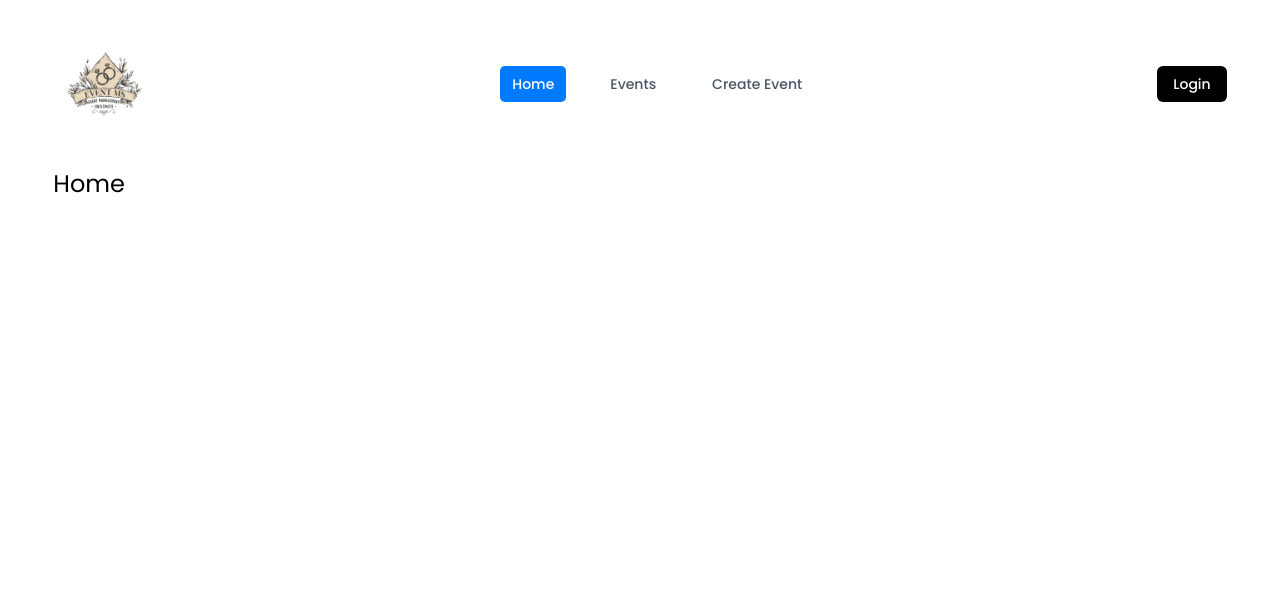
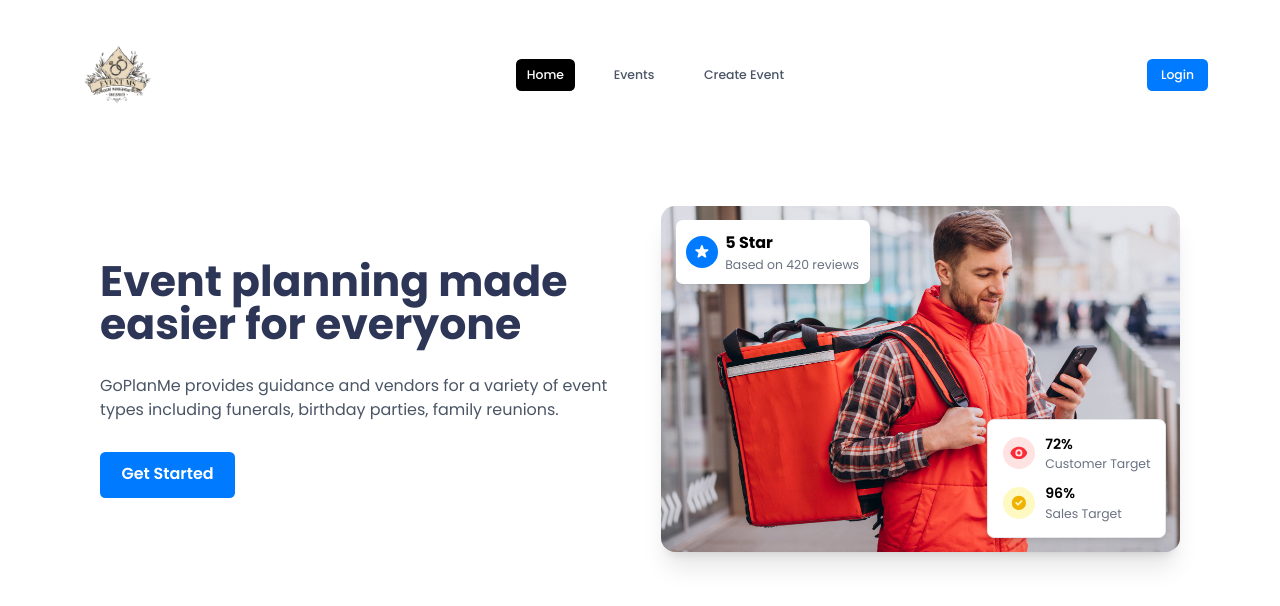
Before and after one commit to Yamin39/event-management-swissmote-client, a React (Vite) app: page / in a window 1280 px wide. Shown: the top 606 px of the page. Built offline with nearby package versions, Linux system fonts and the light colour scheme.

Commit message:
added banner

```diff
--- /dev/null
+++ b/src/components/home/Banner/Banner.jsx
@@ -0,0 +1,85 @@
+import { Link } from "react-router-dom";
+import bannerImg from "../../../assets/images/banner.jpg";
+import Button from "../../shared/Button/Button";
+
+const Banner = () => {
+  return (
+    <div className="min-h-[600px]">
+      <div className="max-w-7xl mx-auto px-4 sm:px-6 md:px-8 pt-3 sm:pt-16 pb-24">
+        <div className="grid md:grid-cols-2 gap-12 items-center">
+          {/* Left Column - Content */}
+          <div className="space-y-8">
+            <h1 className="text-4xl md:text-5xl font-bold text-[#2e3657]">Event planning made easier for everyone</h1>
+
+            <p className="text-gray-600 text-lg max-w-xl">
+              GoPlanMe provides guidance and vendors for a variety of event types including funerals, birthday parties, family reunions.
+            </p>
+
+            {/* Get started button */}
+            <Link to="/services">
+              <Button>Get Started</Button>
+            </Link>
+          </div>
+
+          {/* Right Column - Image and Stats */}
+          <div className="relative">
+            {/* 5 Star Rating Card */}
+            <div className="sm:absolute border border-gray-200 mb-6 sm:mb-0 sm:border-0 top-4 left-4 bg-white rounded-lg sm:shadow-lg p-3 z-10 flex items-center gap-2">
+              <div className="bg-[#007bff] rounded-full p-2">
+                <svg className="w-5 h-5 text-white" fill="currentColor" viewBox="0 0 20 20">
+                  <path d="M9.049 2.927c.3-.921 1.603-.921 1.902 0l1.07 3.292a1 1 0 00.95.69h3.462c.969 0 1.371 1.24.588 1.81l-2.8 2.034a1 1 0 00-.364 1.118l1.07 3.292c.3.921-.755 1.688-1.54 1.118l-2.8-2.034a1 1 0 00-1.175 0l-2.8 2.034c-.784.57-1.838-.197-1.539-1.118l1.07-3.292a1 1 0 00-.364-1.118L2.98 8.72c-.783-.57-.38-1.81.588-1.81h3.461a1 1 0 00.951-.69l1.07-3.292z" />
+                </svg>
+              </div>
+              <div>
+                <div className="font-bold text-lg">5 Star</div>
+                <div className="text-sm text-gray-500">Based on 420 reviews</div>
+              </div>
+            </div>
+
+            {/* Main Image */}
+            <div className="rounded-2xl overflow-hidden sm:shadow-xl">
+              <img src={bannerImg} alt="Event Planning" className="w-full h-full object-cover" />
+            </div>
+
+            {/* Stats Card */}
+            <div className="sm:absolute border border-gray-200 mt-6 sm:mt-0 bottom-4 right-4 bg-white rounded-lg sm:shadow-lg p-4 space-y-3">
+              <div className="flex items-center gap-3">
+                <div className="bg-red-100 rounded-full p-2">
+                  <svg className="w-5 h-5 text-red-500" fill="currentColor" viewBox="0 0 20 20">
+                    <path d="M10 12a2 2 0 100-4 2 2 0 000 4z" />
+                    <path
+                      fillRule="evenodd"
+                      d="M.458 10C1.732 5.943 5.522 3 10 3s8.268 2.943 9.542 7c-1.274 4.057-5.064 7-9.542 7S1.732 14.057.458 10zM14 10a4 4 0 11-8 0 4 4 0 018 0z"
+                      clipRule="evenodd"
+                    />
+                  </svg>
+                </div>
+                <div>
+                  <div className="font-semibold">72%</div>
+                  <div className="text-sm text-gray-500">Customer Target</div>
+                </div>
+              </div>
+              <div className="flex items-center gap-3">
+                <div className="bg-yellow-100 rounded-full p-2">
+                  <svg className="w-5 h-5 text-yellow-500" fill="currentColor" viewBox="0 0 20 20">
+                    <path
+                      fillRule="evenodd"
+                      d="M10 18a8 8 0 100-16 8 8 0 000 16zm3.707-9.293a1 1 0 00-1.414-1.414L9 10.586 7.707 9.293a1 1 0 00-1.414 1.414l2 2a1 1 0 001.414 0l4-4z"
+                      clipRule="evenodd"
+                    />
+                  </svg>
+                </div>
+                <div>
+                  <div className="font-semibold">96%</div>
+                  <div className="text-sm text-gray-500">Sales Target</div>
+                </div>
+              </div>
+            </div>
+          </div>
+        </div>
+      </div>
+    </div>
+  );
+};
+
+export default Banner;
--- a/src/components/shared/Button/Button.jsx
+++ b/src/components/shared/Button/Button.jsx
@@ -1,6 +1,6 @@
 /* eslint-disable react/prop-types */
 const Button = ({ children }) => {
-  return <button className="bg-black text-white px-4 py-2 rounded-md text-sm font-medium hover:bg-gray-700 cursor-pointer">{children}</button>;
+  return <button className="bg-[#007bff] text-white px-6 py-3 rounded-md text-lg font-semibold hover:bg-[#007bff]/90">{children}</button>;
 };
 
 export default Button;
--- a/src/components/shared/Navbar/Navbar.css
+++ b/src/components/shared/Navbar/Navbar.css
@@ -1,5 +1,10 @@
 nav .active {
+  background-color: #000;
   color: #fff;
-  background-color: #007bff;
-  border-radius: 5px;
+  border-radius: 0.375rem;
+  transition: background-color 0.3s;
 }
+
+nav .active:hover {
+  background-color: #374151;
+}
--- a/src/components/shared/Navbar/Navbar.jsx
+++ b/src/components/shared/Navbar/Navbar.jsx
@@ -2,7 +2,6 @@ import { Menu, X } from "lucide-react";
 import { useState } from "react";
 import { Link, NavLink } from "react-router-dom";
 import logo from "../../../assets/images/logo.png";
-import Button from "../Button/Button";
 import "./Navbar.css";
 
 const Navbar = () => {
@@ -38,8 +37,8 @@ const Navbar = () => {
           </div>
 
           <div className="flex gap-2 items-center">
-            <Link to="/login">
-              <Button>Login</Button>
+            <Link to="/login" className="bg-[#007bff] text-white px-4 py-2 rounded-md text-sm font-medium hover:bg-[#007bff]/90">
+              Login
             </Link>
 
             {/* Mobile menu button */}
--- a/src/index.css
+++ b/src/index.css
@@ -2,6 +2,31 @@
 
 @import "tailwindcss";
 
+@layer base {
+  button:not(:disabled),
+  [role="button"]:not(:disabled) {
+    cursor: pointer;
+  }
+}
+
 * {
   font-family: "Poppins", serif;
 }
+
+html {
+  scroll-behavior: smooth;
+}
+
+/* media queries */
+
+@media screen and (max-width: 640px) {
+  html {
+    font-size: 3.5vw;
+  }
+}
+
+@media screen and (min-width: 768px) and (max-width: 1464px) {
+  html {
+    font-size: 1.11vw;
+  }
+}
--- a/src/pages/Home/Home.jsx
+++ b/src/pages/Home/Home.jsx
@@ -1,7 +1,9 @@
+import Banner from "../../components/home/Banner/Banner";
+
 const Home = () => {
   return (
     <div>
-      <p className="text-2xl">Home</p>
+      <Banner />
     </div>
   );
 };
```
Also changed, not shown: src/assets/images/banner.jpg (added).
